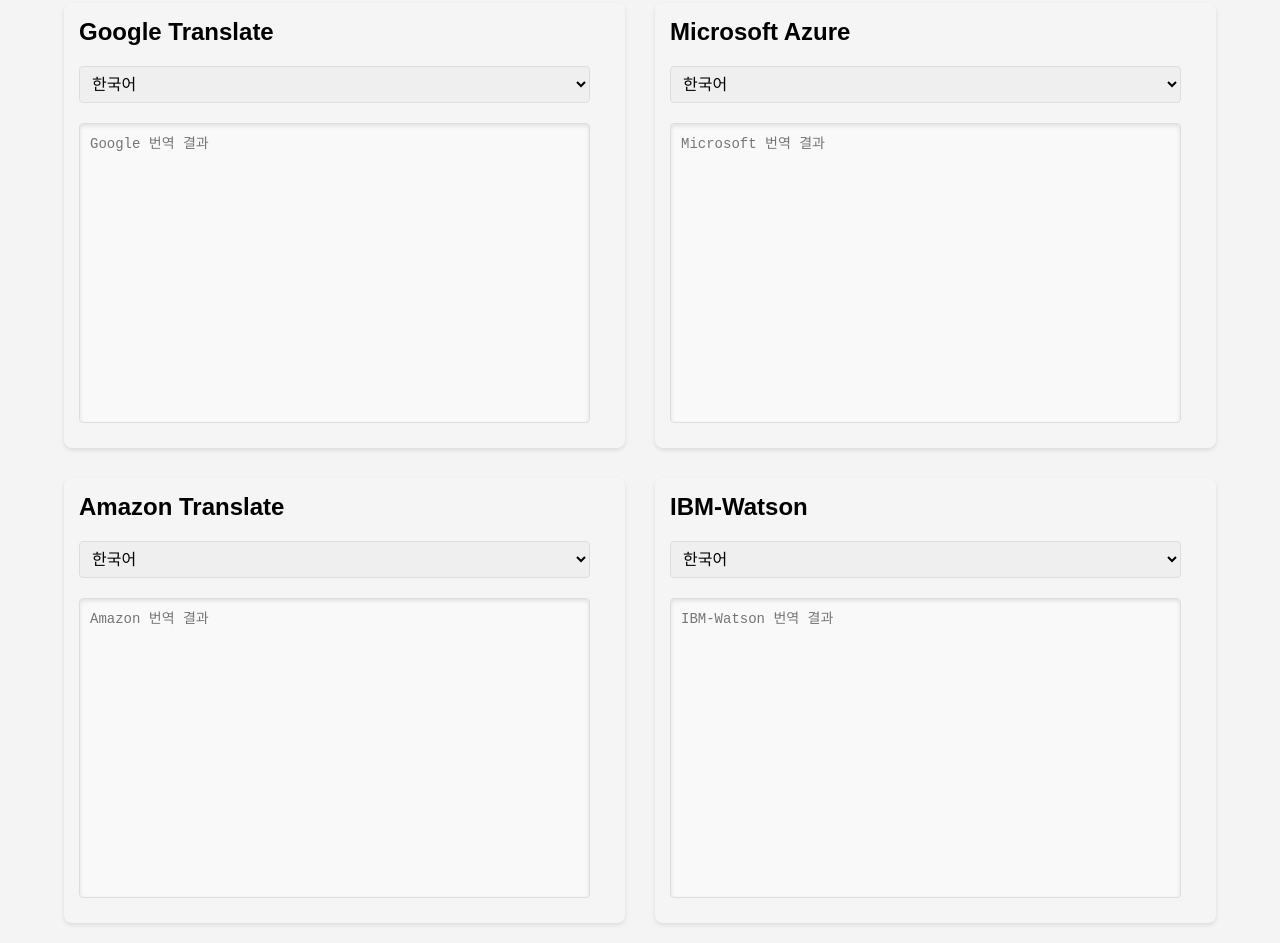
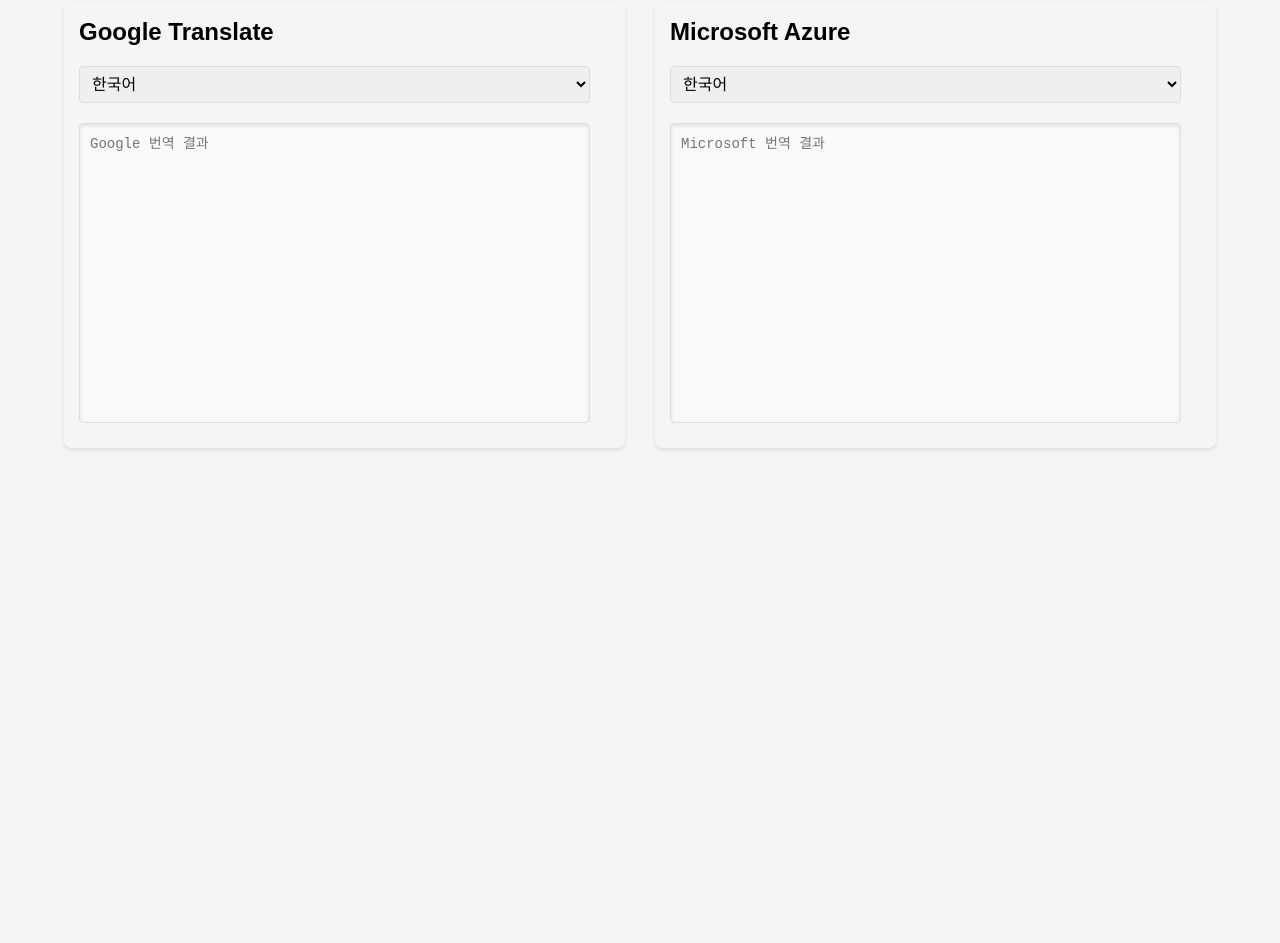
Before and after one commit to yunjinhwa/translators, a plain HTML site: page index.html in a window 1280 px wide. Shown: the part 1058-2001 px from the top of the page. After the commit the page ends 1526 px from the top, so only its background shows below. Drawn offline with Linux system fonts and the light colour scheme.

Commit message:
Add files via upload

```diff
--- a/index.html
+++ b/index.html
@@ -55,6 +55,7 @@
                 <!-- translators -->
                 <div class="translators">
 
+                    <!-- CORS 문제로 인해 사용 불가-->
                     <!-- Papago -->
                     <div class="translator" id="translator-papago">
                           <h2>Papago</h2>
@@ -142,7 +143,8 @@
                     </div>
 
                     <!-- Amazon Translate -->
-                    <div class="translator" id="translator-amazon">
+                    <!-- API 발급 실패 -->
+                    <!-- <div class="translator" id="translator-amazon">
                         <h2>Amazon Translate</h2>
                         <select id="language-amazon">
                             <option value="ko">한국어</option>
@@ -154,10 +156,11 @@
                             <option value="es">스페인어</option>
                         </select>
                         <textarea id="output-amazon" readonly placeholder="Amazon 번역 결과"></textarea>
-                    </div>
+                    </div> -->
 
+                    <!-- IBM-Watson 유료화됨-->
                     <!-- IBM-Watson -->
-                    <div class="translator" id="IBM-Watson">
+                    <!-- <div class="translator" id="IBM-Watson">
                         <h2>IBM-Watson</h2>
                         <select id="language-IBM-Watson">
                             <option value="ko">한국어</option>
@@ -167,10 +170,9 @@
                             <option value="fr">프랑스어</option>
                             <option value="de">독일어</option>
                             <option value="es">스페인어</option>
-                        <!-- 추가 언어를 필요에 맞게 넣어주세요 -->
                         </select>
                         <textarea id="output-IBM-Watson" readonly placeholder="IBM-Watson 번역 결과"></textarea>
-                    </div>
+                    </div> -->
 
                 </div>
             </div>
```
